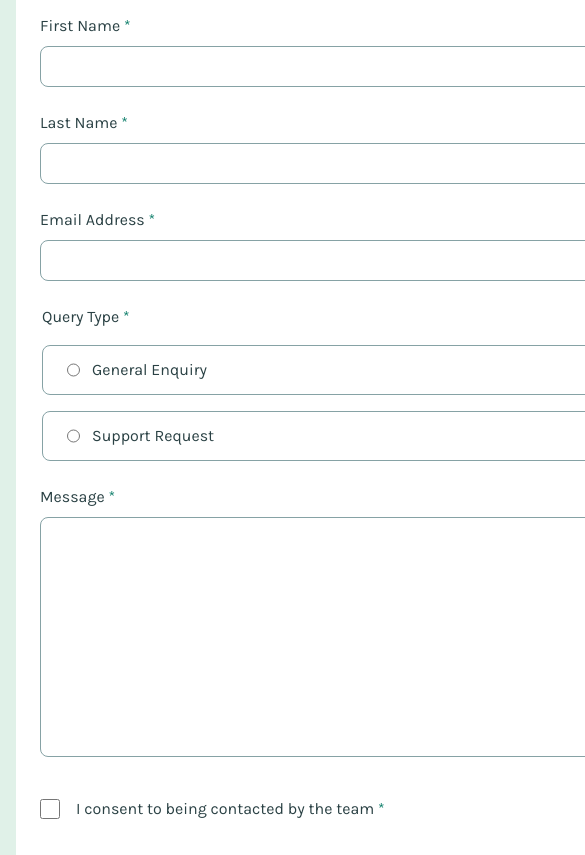
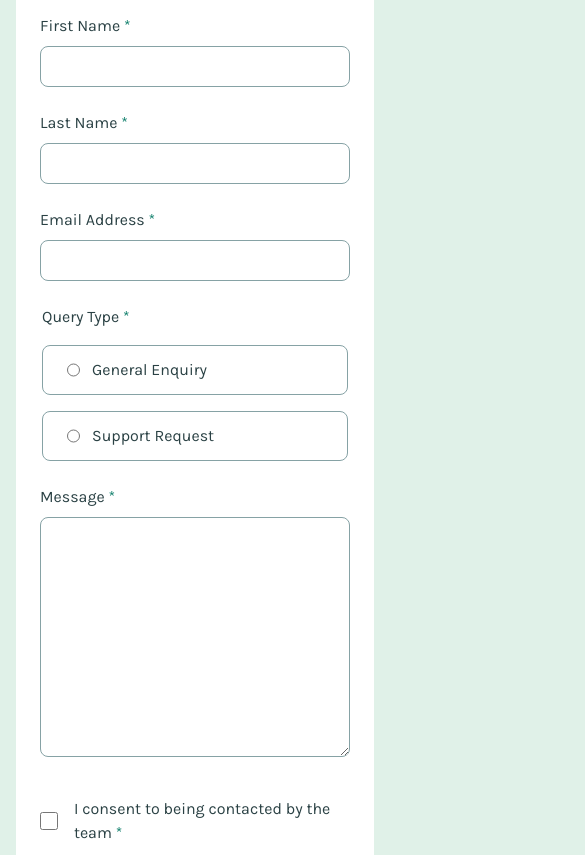
Before and after one commit to ChechiX/contact-form, a plain HTML site: page index.html in a window 390 px wide. Shown: the part 106-961 px from the top of the page, 585 px wide, since content can reach past the window. Drawn offline with Linux system fonts and the light colour scheme; a script that the page names is missing.

Commit message:
Refactor card styles for improved responsiveness and layout

```diff
--- a/styles.css
+++ b/styles.css
@@ -69,7 +69,10 @@ body {
   background-color: var(--white);
   padding: 1.5rem;
   border-radius: 16px;
-  width: 43.125rem;
+
+  @media (width >= 48rem) {
+    width: 43.125rem;
+  }
 }
 
 .card__title {
@@ -147,9 +150,9 @@ body {
     min-height: 8.25rem;
   }
 
-  /* @media (width >= 90rem) {
+  @media (width >= 90rem) {
     min-height: 6.5625rem;
-  } */
+  }
 }
 
 .card__field-consent {
```
